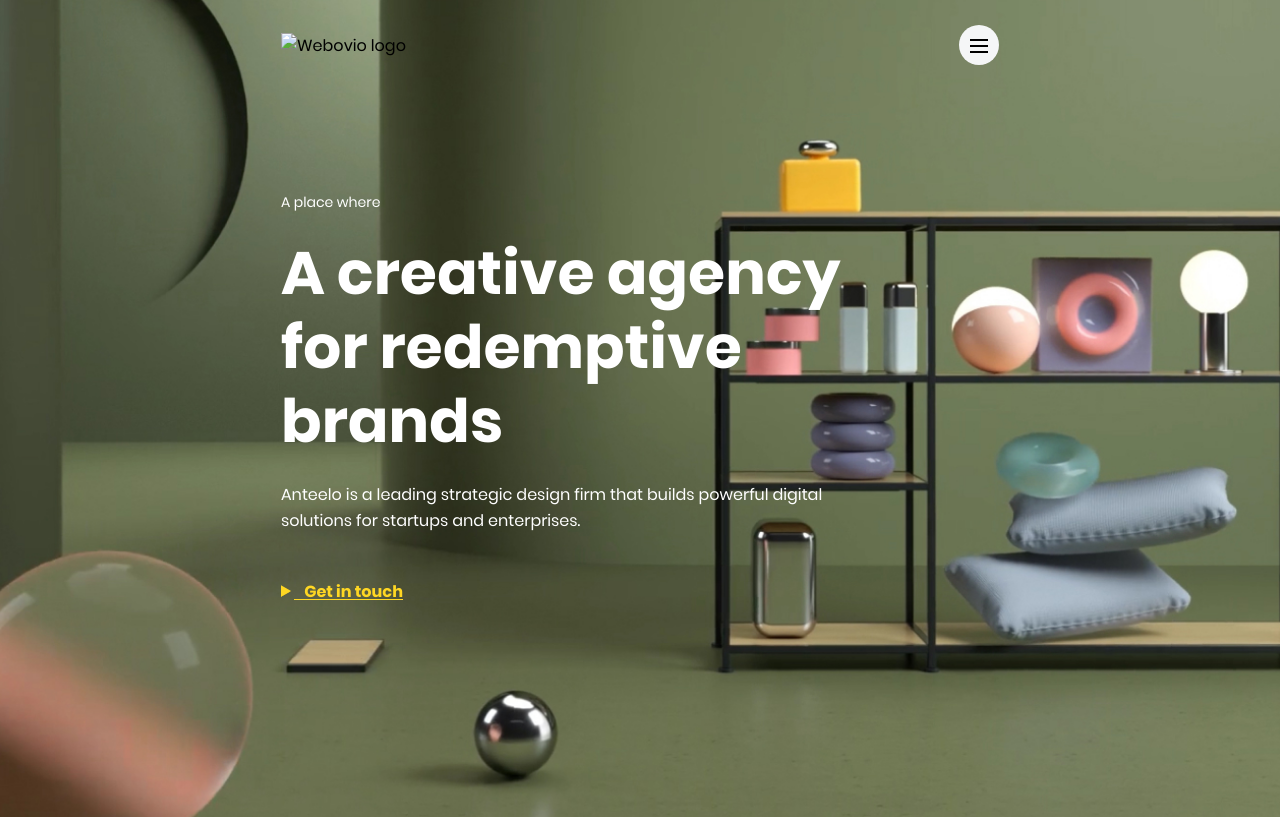
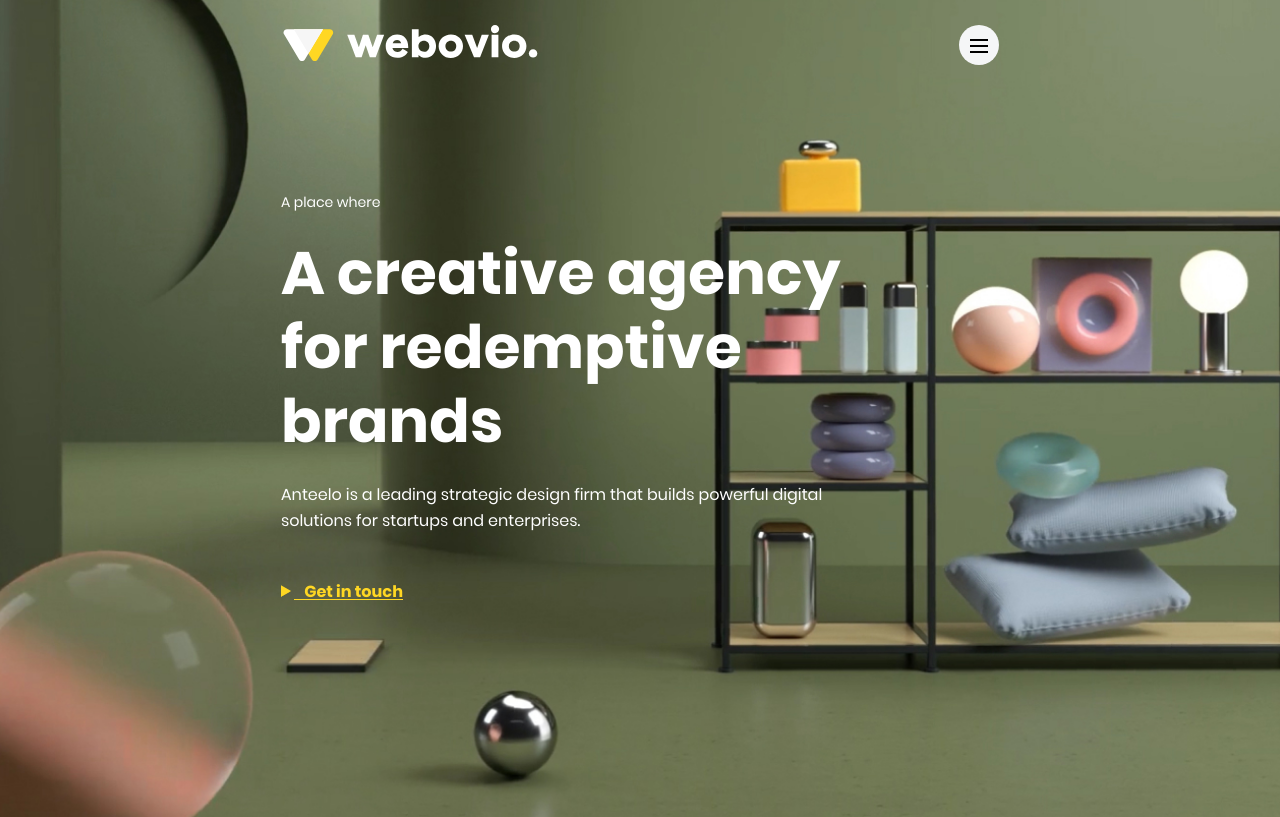
Before and after one commit to Ukrlan-ua/Webovio_adaptive, a plain HTML site: page index.html in a window 1280 px wide. Shown: the top 817 px of the page. Drawn offline with Linux system fonts and the light colour scheme.

Commit message:
Update index.html

```diff
--- a/index.html
+++ b/index.html
@@ -13,7 +13,7 @@
     <header class="header">
         <div class="container header-container">
             <a class="logo">
-                <img src="../Webovio/img/logo/Logo.svg" alt="Webovio logo">
+                <img src="../img/logo/Logo.svg" alt="Webovio logo">
             </a>
             <button class="burger" aria-label="open menu">
                 <span class="burger-line"></span>
@@ -137,7 +137,7 @@
                 </div>
                 <div class="footer-bottom">
                     <a class="logo">
-                        <img src="../Webovio/img/logo/footer-logo.svg" alt="Webovio logo">
+                        <img src="../img/logo/footer-logo.svg" alt="Webovio logo">
                     </a>
                     <small class="copyright">© 2020@webovio. All Rights Reserved.</small>
                 </div>
```
